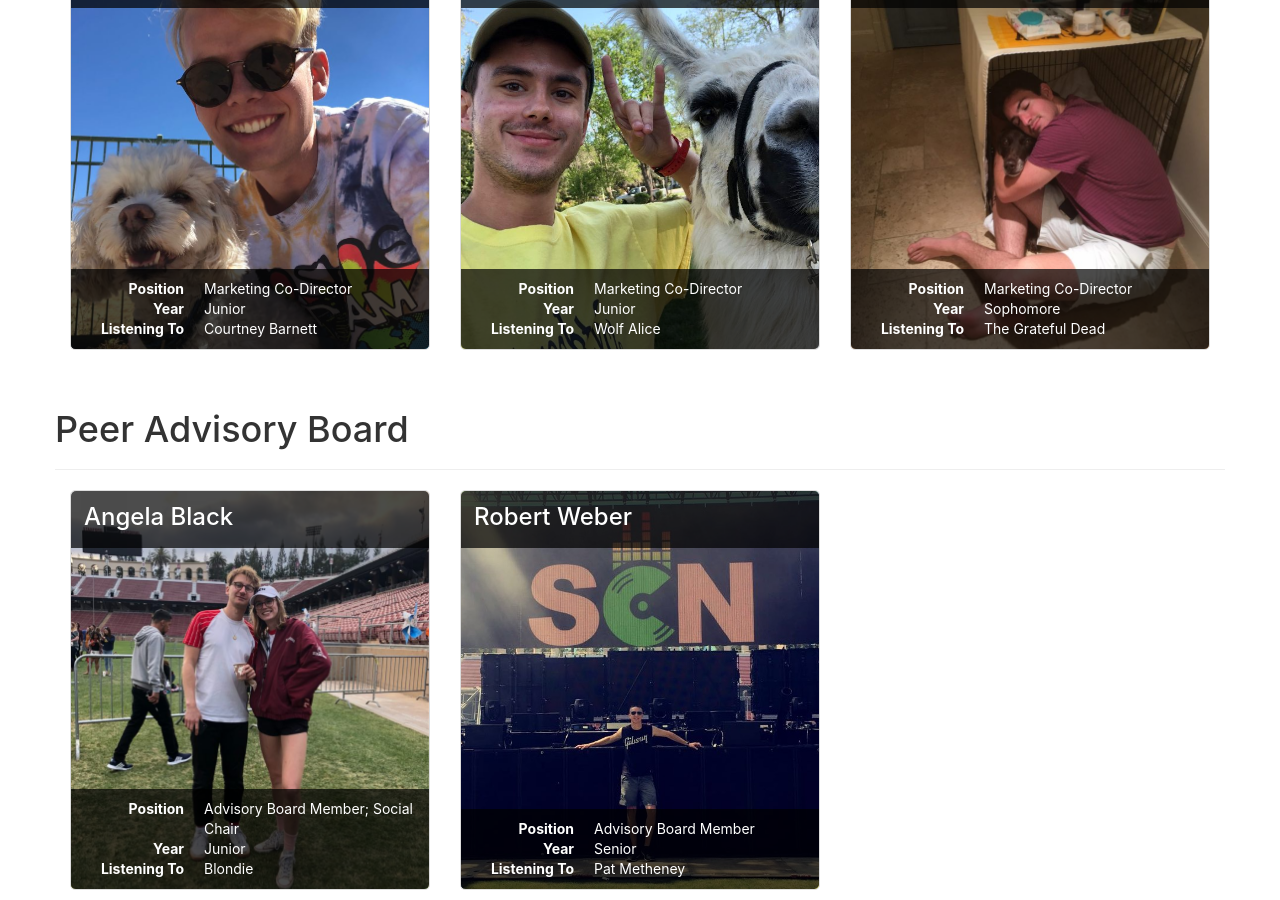
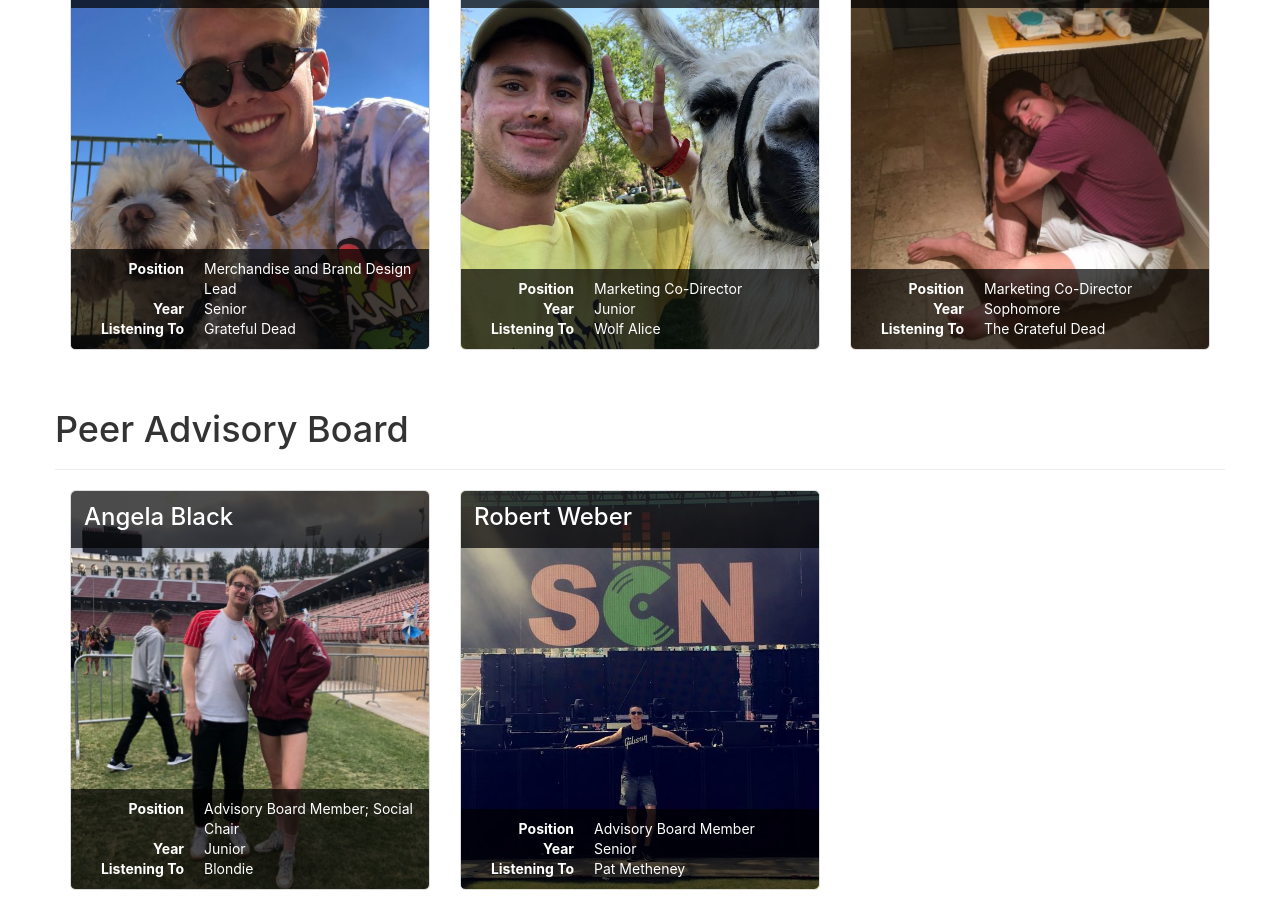
Before and after one commit to StanfordConcertNetwork/scn.stanford.edu, a Jekyll site: the page built from team/index.html, in a window 1280 px wide and 900 px high, scrolled down 2839 px. Built offline with Jekyll 4.4.1, drawn with Linux system fonts in a browser that asks for light colours; nearby versions of some CDN libraries.

Commit message:
Update team.yml

```diff
--- a/_data/team.yml
+++ b/_data/team.yml
@@ -86,9 +86,9 @@ Hospitality Team:
 Marketing:
   - image: kyle
     name: Kyle Reed
-    position: Marketing Co-Director
-    year: Junior
-    artist: Courtney Barnett
+    position: Merchandise and Brand Design Lead
+    year: Senior
+    artist: Grateful Dead
     artist_link:
   - image: brad
     name: Bradley Lawrence
```
